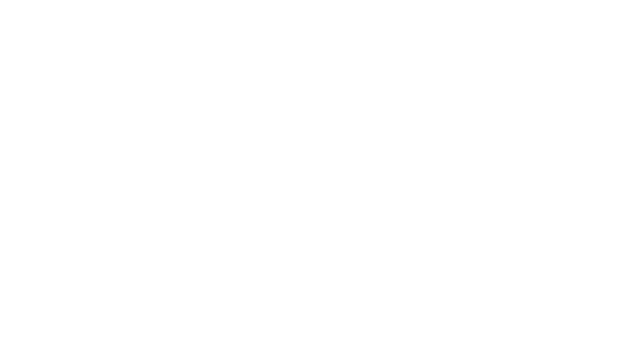
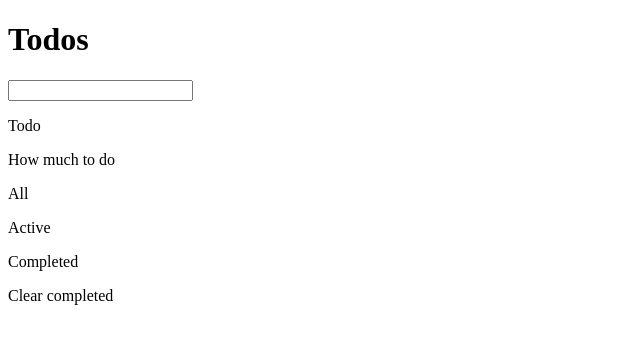
Before and after one commit to Whyareyouu/todolist, a React (Create React App) app: page / in a window 1280 px wide. Shown: the top 344 px of the page, without its empty margins (0-640 px from the left). Built offline with nearby package versions, Linux system fonts and the light colour scheme.

Commit message:
reducer and context completed

```diff
--- a/src/App.tsx
+++ b/src/App.tsx
@@ -1,11 +1,24 @@
 import React from 'react';
 
 function App() {
-  return (
-    <div className="App">
-
-    </div>
-  );
+    return (
+        <div className="App">
+            <h1>Todos</h1>
+            <input/>
+            <div>
+                <p>Todo</p>
+            </div>
+            <div>
+                <p>How much to do</p>
+                <div>
+                    <p>All</p>
+                    <p>Active</p>
+                    <p>Completed</p>
+                </div>
+                <p>Clear completed</p>
+            </div>
+        </div>
+    );
 }
 
 export default App;
--- /dev/null
+++ b/src/Types/types.ts
@@ -0,0 +1,7 @@
+import {ActionPoints} from "../context/reducer/enums";
+import {ITodo} from "../context/reducer/Todo.interface";
+
+export type TActions =
+    { type: ActionPoints.ADD; payload: ITodo } |
+    {type: ActionPoints.COMPLETE; payload: number} |
+    {type: ActionPoints.CLEARCOMPLETED}
--- a/src/context/context.tsx
+++ b/src/context/context.tsx
@@ -1,21 +1,21 @@
 import React from 'react';
 import {reducer} from "./reducer/reducer";
+import {ITodos} from "./reducer/Todo.interface";
+import {TActions} from "../Types/types";
 
 
-export const TodoListStateContext = React.createContext<undefined>(
-    undefined
-);
-export const TodoListDispatchContext = React.createContext(undefined)
+export const TodoListStateContext = React.createContext<ITodos | undefined>(undefined);
+export const TodoListDispatchContext = React.createContext<React.Dispatch<TActions> | undefined>(undefined)
 
-type FormProviderProps = {
+type TodoListProviderProps = {
     children: React.ReactNode;
 };
 
-const initialState = {
-    todoList: []
+const initialState: ITodos = {
+    todos: []
 }
 
-function TodoListProvider({ children }: FormProviderProps): JSX.Element {
+function TodoListProvider({children}: TodoListProviderProps): React.JSX.Element {
     const [state, dispatch] = React.useReducer(reducer, initialState);
     return (
         <TodoListStateContext.Provider value={state}>
@@ -25,4 +25,5 @@
         </TodoListStateContext.Provider>
     );
 }
+
 export default TodoListProvider;
--- a/src/context/reducer/enums.ts
+++ b/src/context/reducer/enums.ts
@@ -1,5 +1,5 @@
 export enum ActionPoints {
     ADD = 'addTodo',
     COMPLETE = 'setComplete',
-    CLEAR = 'setClearTodo'
+    CLEARCOMPLETED = 'setClearCompletedTodo'
 }
--- a/src/context/reducer/reducer.ts
+++ b/src/context/reducer/reducer.ts
@@ -1,11 +1,17 @@
 import {ActionPoints} from "./enums";
+import {ITodos} from "./Todo.interface";
+import {TActions} from "../../Types/types";
 
 
-export const reducer = (state, action) => {
+export const reducer = (state:ITodos, action: TActions) => {
     switch (action?.type) {
         case ActionPoints.ADD:
-            return state;
+            return {...state, todos: [...state.todos, action.payload]}
         case ActionPoints.COMPLETE:
+            state.todos.map(todo => todo.id === action.payload ? ((todo.completed = true), {...todo}) : todo)
+            return state
+        case ActionPoints.CLEARCOMPLETED:
+            state.todos.filter(todo => !todo.completed)
             return state
         default:
             return state;
```
Also changed, not shown: src/context/reducer/Todo.interface.ts (added, +8 -0 lines).
